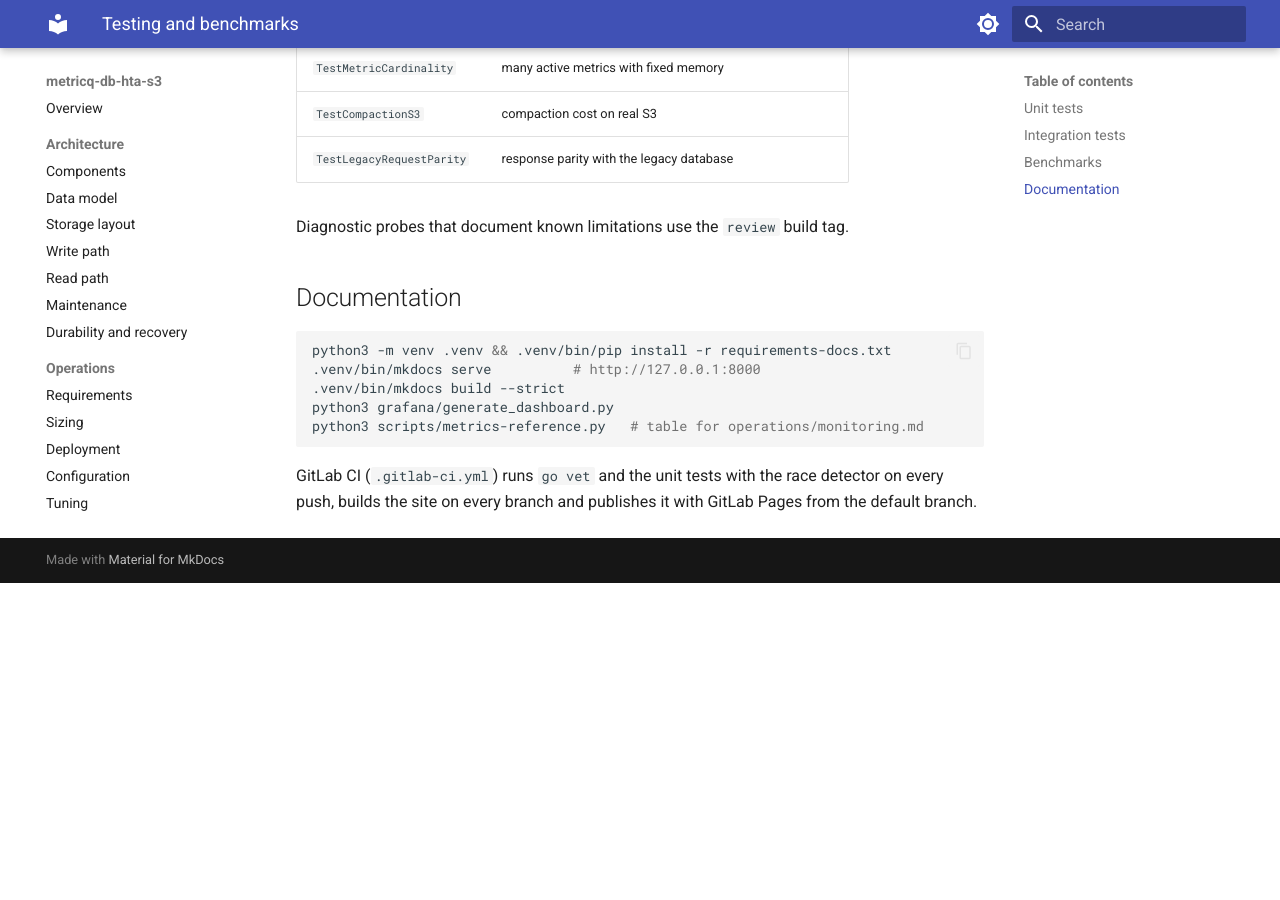
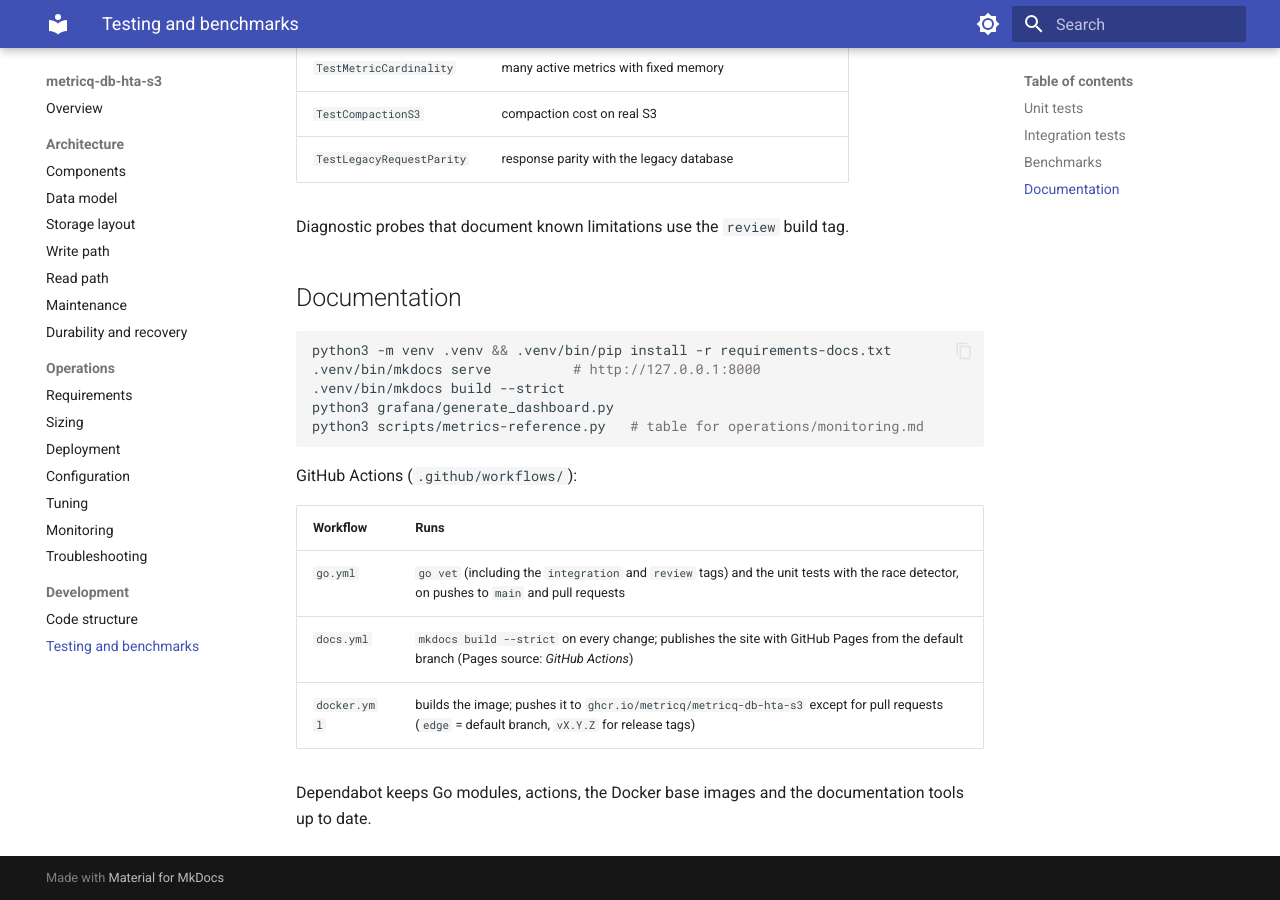
Before and after one commit to metricq/metricq-db-hta-s3, an MkDocs documentation site: the page built from docs/development/testing.md, in a window 1280 px wide and 900 px high, scrolled down 1363 px. Built offline with MkDocs 1.6.1 and Material for MkDocs 9.7.7, drawn with Linux system fonts in a browser that asks for light colours; before the commit the page ends 1946 px from its top, so only the background shows below that.

Commit message:
Replace GitLab CI with GitHub Actions
go.yml vets and runs the race-enabled unit tests, docs.yml builds the
documentation strictly and publishes it with GitHub Pages from the default
branch, docker.yml pushes images to ghcr.io/metricq/metricq-db-hta-s3.
Dependabot updates Go modules, actions, base images and documentation tools.

Assisted-by: Claude <noreply@anthropic.com>

````diff
--- a/docs/development/testing.md
+++ b/docs/development/testing.md
@@ -65,6 +65,13 @@ python3 grafana/generate_dashboard.py
 python3 scripts/metrics-reference.py   # table for operations/monitoring.md
 ```
 
-GitLab CI (`.gitlab-ci.yml`) runs `go vet` and the unit tests with the race
-detector on every push, builds the site on every branch and publishes it with
-GitLab Pages from the default branch.
+GitHub Actions (`.github/workflows/`):
+
+| Workflow | Runs |
+| --- | --- |
+| `go.yml` | `go vet` (including the `integration` and `review` tags) and the unit tests with the race detector, on pushes to `main` and pull requests |
+| `docs.yml` | `mkdocs build --strict` on every change; publishes the site with GitHub Pages from the default branch (Pages source: *GitHub Actions*) |
+| `docker.yml` | builds the image; pushes it to `ghcr.io/metricq/metricq-db-hta-s3` except for pull requests (`edge` = default branch, `vX.Y.Z` for release tags) |
+
+Dependabot keeps Go modules, actions, the Docker base images and the
+documentation tools up to date.
````
Also changed, not shown: .gitlab-ci.yml (deleted, +0 -37 lines), README.md (+1 -1 lines), docs/development/code-structure.md (+1 -1 lines), docs/operations/deployment.md (+3 -0 lines), 4 other files.
